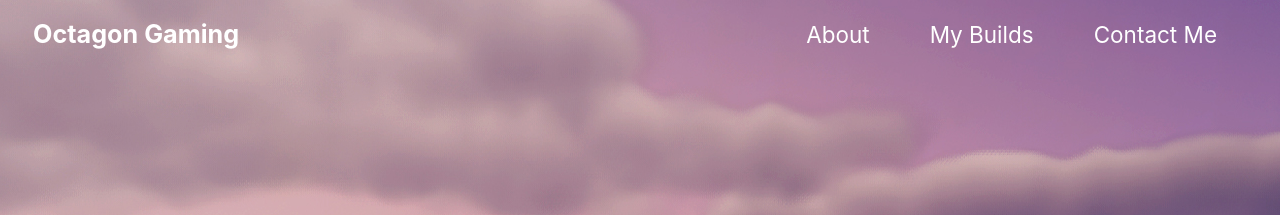
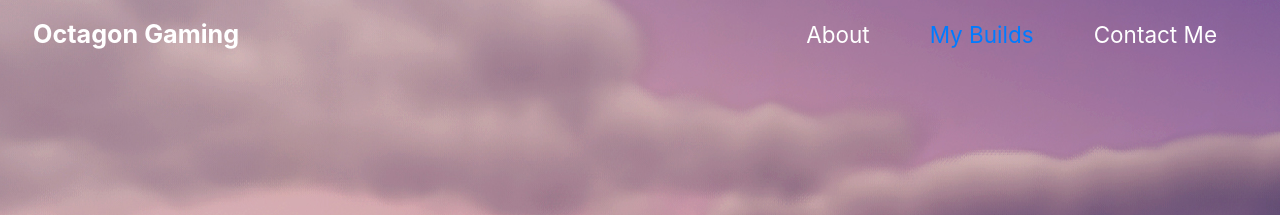
Before and after one commit to MyOctagon/myoctagon.github.io, a Jekyll site: the page built from index.md, in a window 1280 px wide. Shown: the top 215 px of the page. Built offline with Jekyll 4.4.1, drawn with Linux system fonts in a browser that asks for light colours.

Commit message:
Update index.html

```diff
--- a/_layouts/index.html
+++ b/_layouts/index.html
@@ -32,7 +32,7 @@
                   <a class="nav-link tm-nav-link" href="#introduction">About</a>
               </li>
               <li class="nav-item">
-                  <a class="nav-link tm-nav-link" href="/postlist.html">My Builds</a>
+                  <a class="nav-link " href="/postlist.html">My Builds</a>
               </li>
               <li class="nav-item">
                   <a class="nav-link tm-nav-link" href="#contact">Contact Me</a>
```
